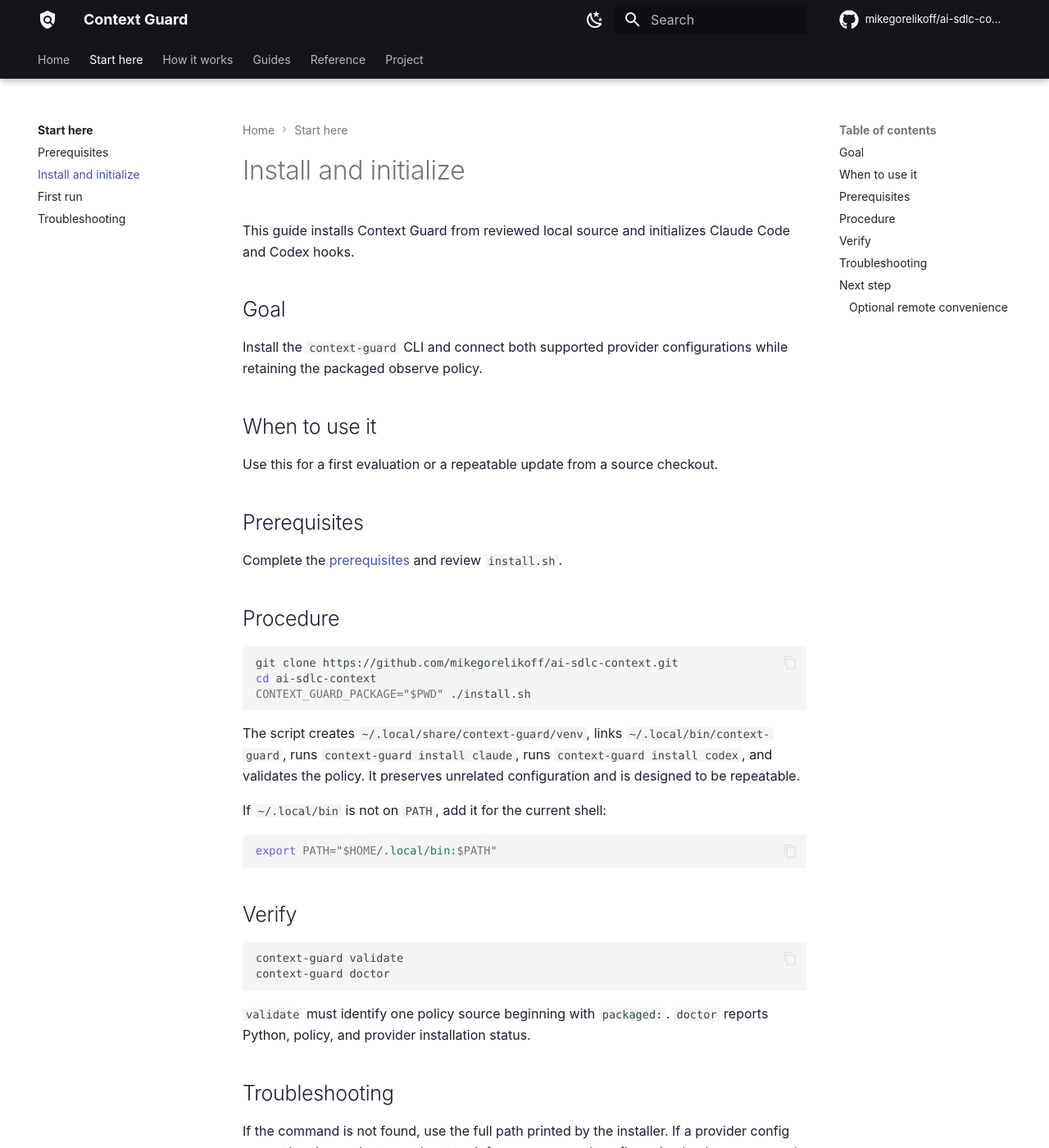
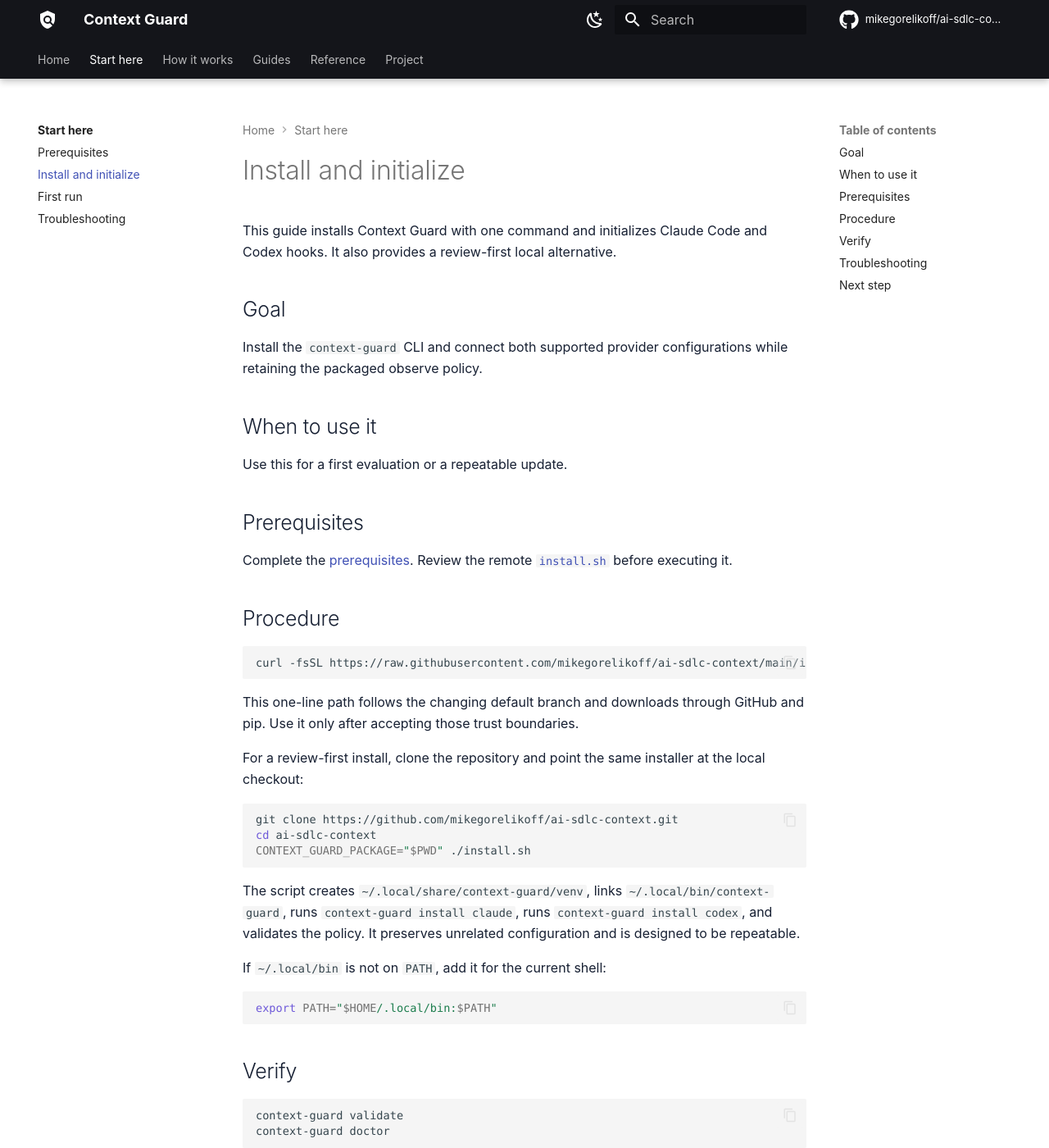
Before and after one commit to mikegorelikoff/ai-sdlc-context, an MkDocs documentation site: the page built from docs/start-here/install.md, in a window 1280 px wide and 1400 px high. Shown: the whole window at 82% size. Built offline with MkDocs 1.6.1 and Material for MkDocs 9.7.7, drawn with Linux system fonts in a browser that asks for light colours; comment, search, counter and statistics services are not loaded; some of the changed text lies outside the part shown.

Commit message:
docs: make one-line install the primary action

````diff
--- a/docs/start-here/install.md
+++ b/docs/start-here/install.md
@@ -1,7 +1,7 @@
 # Install and initialize
 
-This guide installs Context Guard from reviewed local source and initializes
-Claude Code and Codex hooks.
+This guide installs Context Guard with one command and initializes Claude Code
+and Codex hooks. It also provides a review-first local alternative.
 
 ## Goal
 
@@ -10,13 +10,25 @@
 
 ## When to use it
 
-Use this for a first evaluation or a repeatable update from a source checkout.
+Use this for a first evaluation or a repeatable update.
 
 ## Prerequisites
 
-Complete the [prerequisites](prerequisites.md) and review `install.sh`.
+Complete the [prerequisites](prerequisites.md). Review the remote
+[`install.sh`](https://github.com/mikegorelikoff/ai-sdlc-context/blob/main/install.sh)
+before executing it.
 
 ## Procedure
+
+```bash
+curl -fsSL https://raw.githubusercontent.com/mikegorelikoff/ai-sdlc-context/main/install.sh | bash
+```
+
+This one-line path follows the changing default branch and downloads through
+GitHub and pip. Use it only after accepting those trust boundaries.
+
+For a review-first install, clone the repository and point the same installer
+at the local checkout:
 
 ```bash
 git clone https://github.com/mikegorelikoff/ai-sdlc-context.git
@@ -54,15 +66,3 @@
 ## Next step
 
 Run the [first self-test and report](first-run.md).
-
-### Optional remote convenience
-
-The remote pipeline is shorter but executes a changing script from the
-repository default branch:
-
-```bash
-curl -fsSL https://raw.githubusercontent.com/mikegorelikoff/ai-sdlc-context/main/install.sh | bash
-```
-
-Use it only after reviewing that exact script and accepting the GitHub and pip
-trust boundary.
````
Also changed, not shown: AGENTS.md (+2 -0 lines), CHANGELOG.md (+2 -0 lines), README.md (+11 -6 lines), docs/index.md (+12 -7 lines), docs/project/decision-log.md (+11 -2 lines), docs/start-here/index.md (+5 -4 lines), 1 other file.
